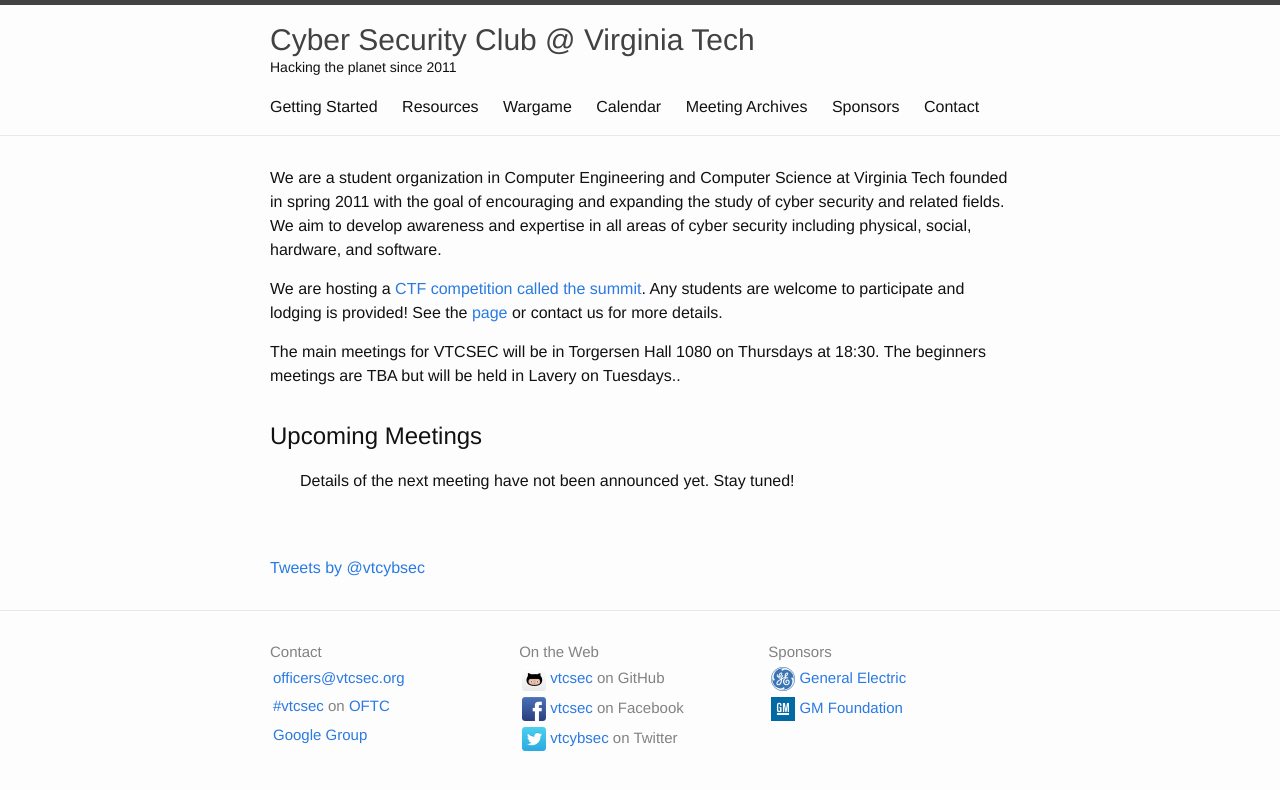
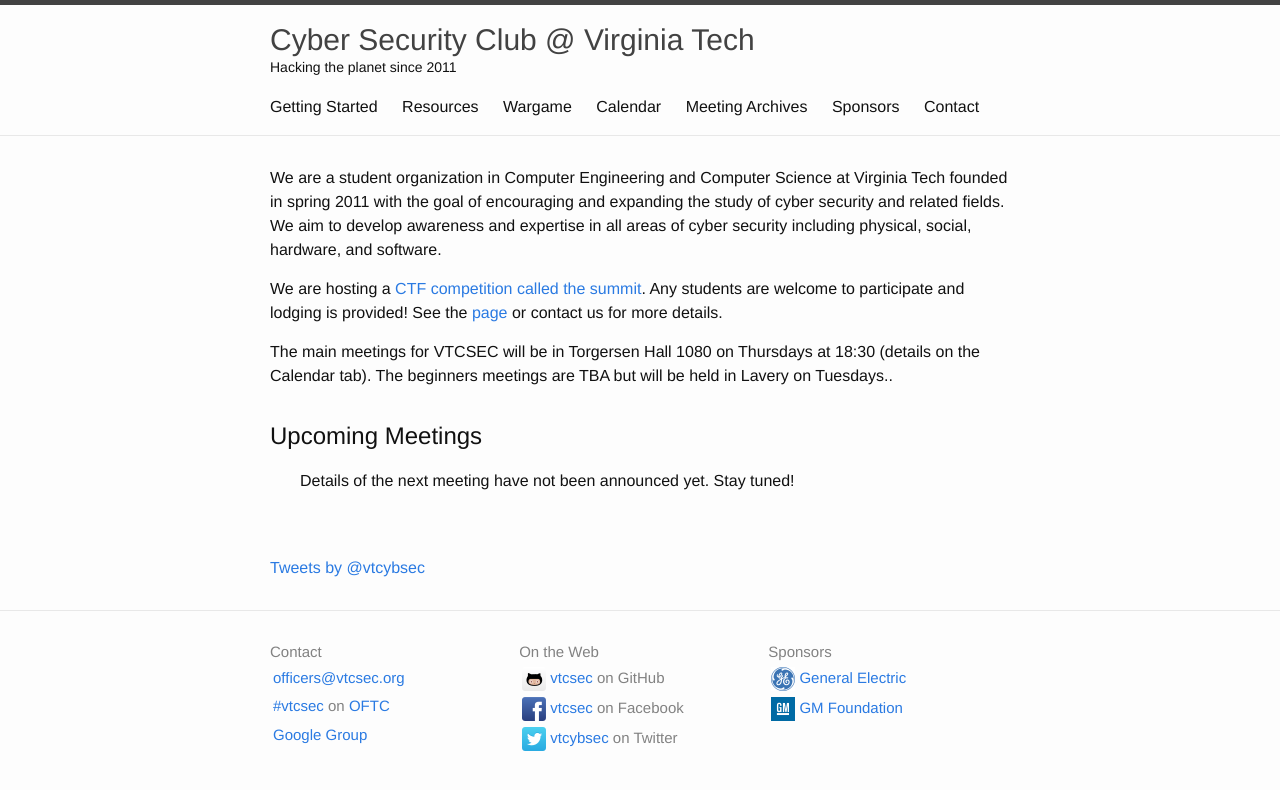
Before and after one commit to VTCSec/vtcsec.org, a Jekyll site: the page built from index.html, in a window 1280 px wide. Shown: the top 790 px of the page. Built offline with Jekyll 4.4.1, drawn with Linux system fonts in a browser that asks for light colours; comment, search, counter and statistics services are not loaded.

Commit message:
Update index.html

```diff
--- a/index.html
+++ b/index.html
@@ -24,7 +24,7 @@ See the <a href="/summit">page</a> or contact us for more details.</p>
 {% comment %}
   TODO: Make this dynamic from per-semester data we already have.
 {% endcomment %}
-<p>The main meetings for VTCSEC will be in Torgersen Hall 1080 on Thursdays at 18:30.
+<p>The main meetings for VTCSEC will be in Torgersen Hall 1080 on Thursdays at 18:30 (details on the Calendar tab).
 The beginners meetings are TBA but will be held in Lavery on Tuesdays.</span>.
 
   <h1>Upcoming Meetings</h1>
```
